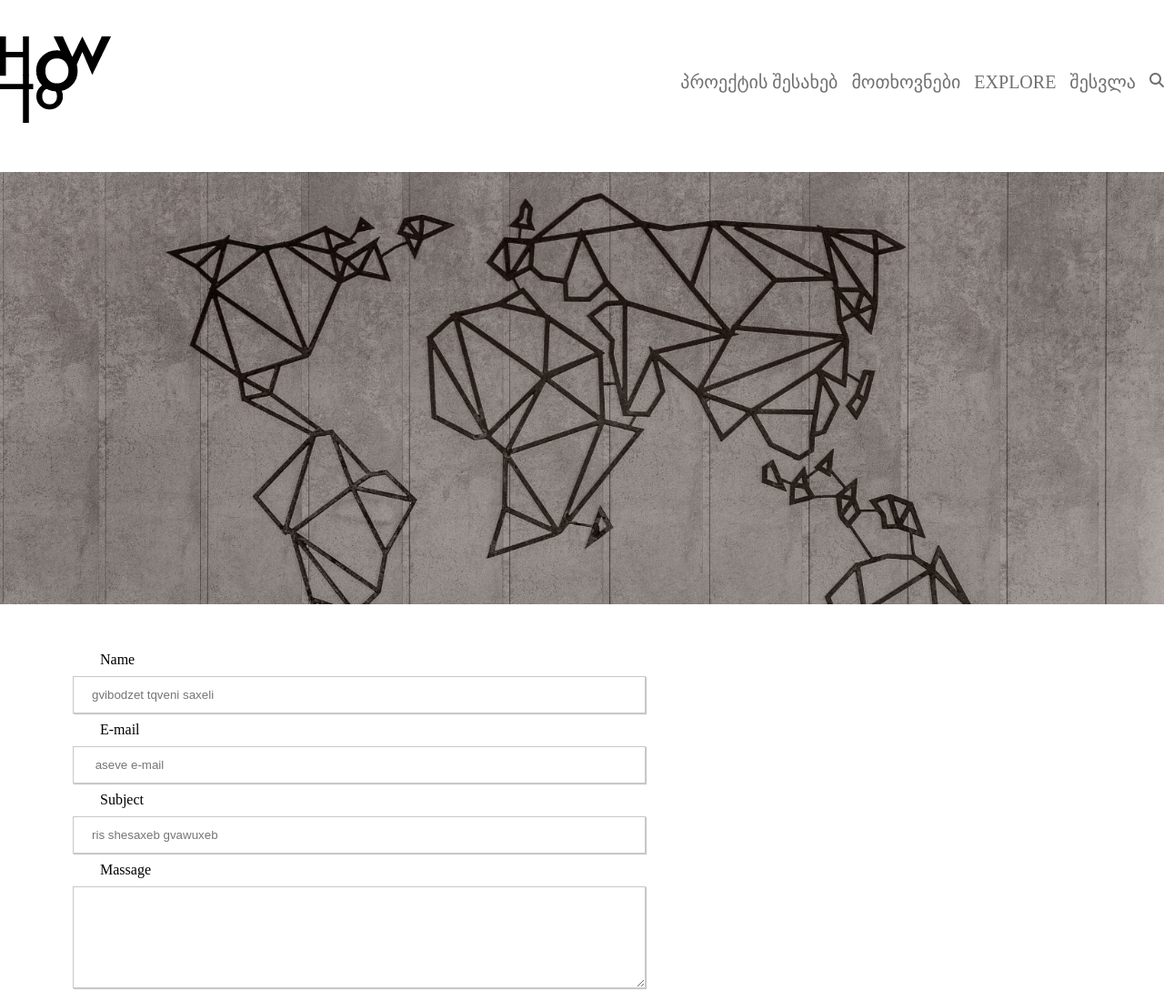
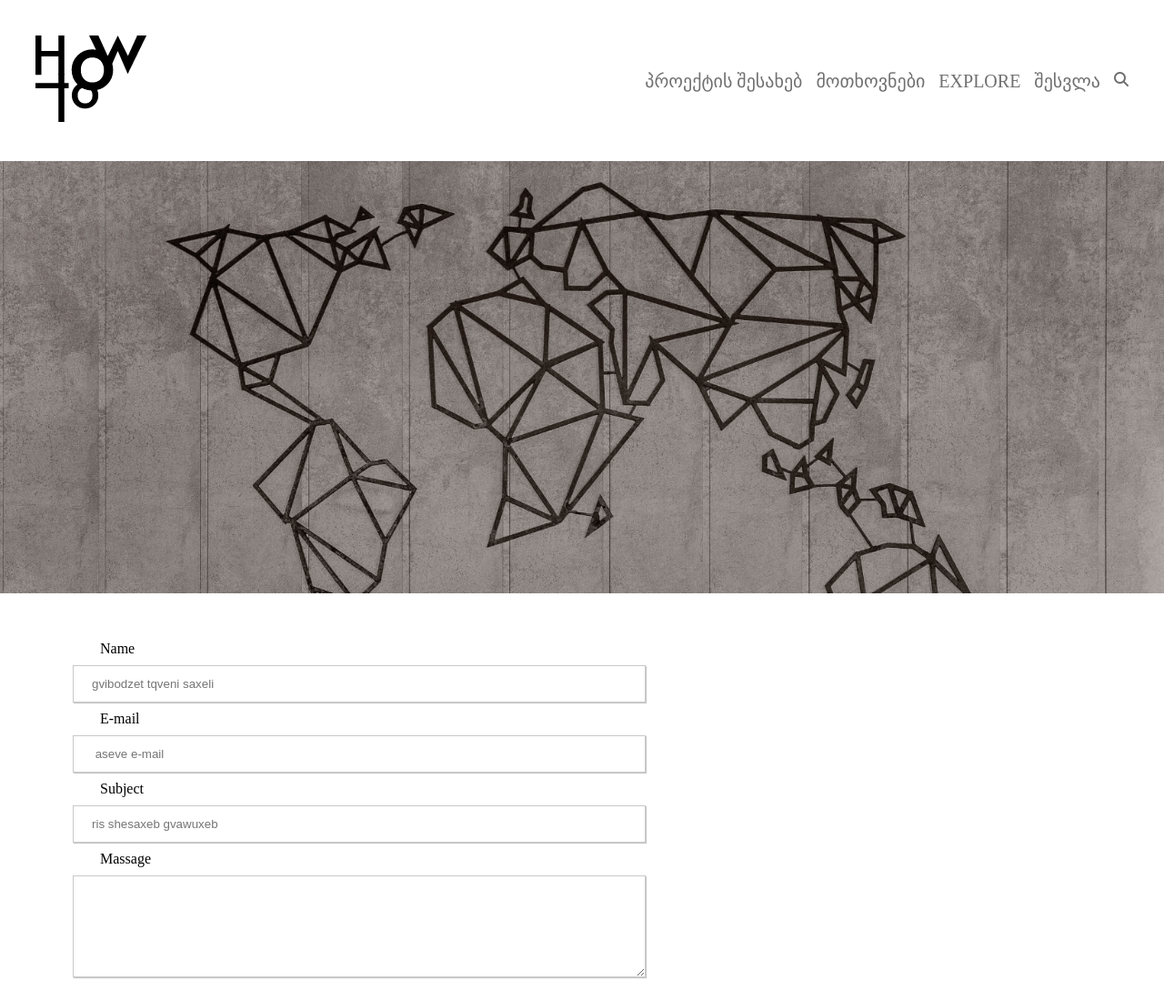
Before and after one commit to brotherpanda/homework10, a plain HTML site: page index.html in a window 1280 px wide. Shown: the top 1100 px of the page at 91% size. Drawn offline with Linux system fonts and the light colour scheme.

Commit message:
Update style.css

```diff
--- a/styles/style.css
+++ b/styles/style.css
@@ -1,3 +1,8 @@
+body {
+  width: 100%;
+  height: 100%;
+}
+
 label{
     margin-left: 110px;
     margin-top: 10px;
@@ -25,8 +30,8 @@ nav{
     display: flex;
 	justify-content: space-between;
 	align-items: center;
-	margin-top: 40px;
-	margin-bottom: 50px;
+	margin: 0 auto;
+  	padding: 39px;
 }
 
 .bigbox{
@@ -112,7 +117,7 @@ nav{
 .li{
 	font-size: 13px;
 }
-.social{
+.social {
 	border: 2px solid #F2F2F2;
 	border-radius: 100%;
 	background-color: #fff;
```
